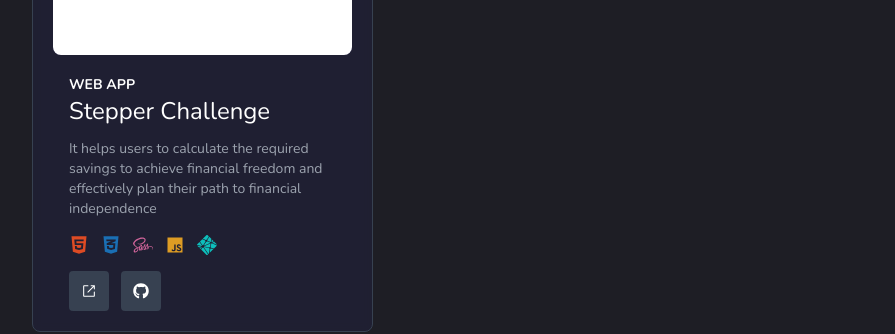
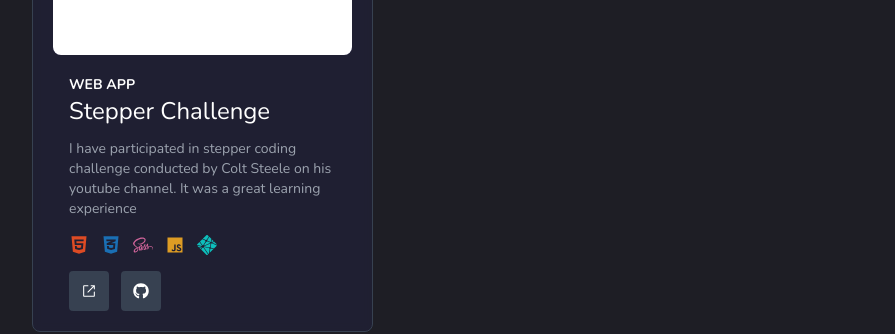
Before and after one commit to manickjamadar/personal-website, a Next.js app: page / in a window 1280 px wide. Shown: the part 2840-3174 px from the top of the page, without its empty margins (64-959 px from the left). Built offline with nearby package versions, Linux system fonts and the light colour scheme.

Commit message:
stepper project description added

```diff
--- a/app/data/projects.ts
+++ b/app/data/projects.ts
@@ -64,7 +64,7 @@ const myProjects: IProject[] = [
     category: ProjectCategory.webApp,
     title: "Stepper Challenge",
     description:
-      "It helps users to calculate the required savings to achieve financial freedom and effectively plan their path to financial independence",
+      "I have participated in stepper coding challenge conducted by Colt Steele on his youtube channel. It was a great learning experience",
     skills: [
       Skill.html,
       Skill.css,
```
